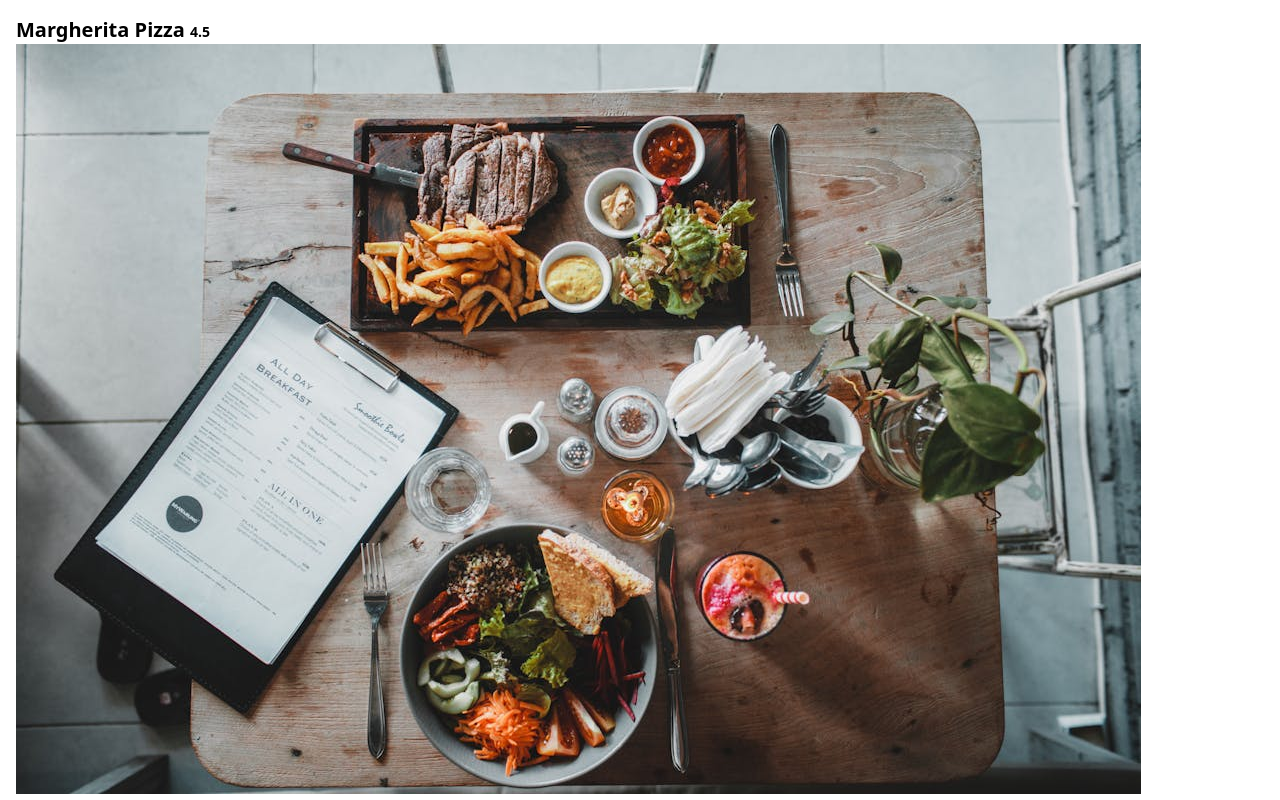
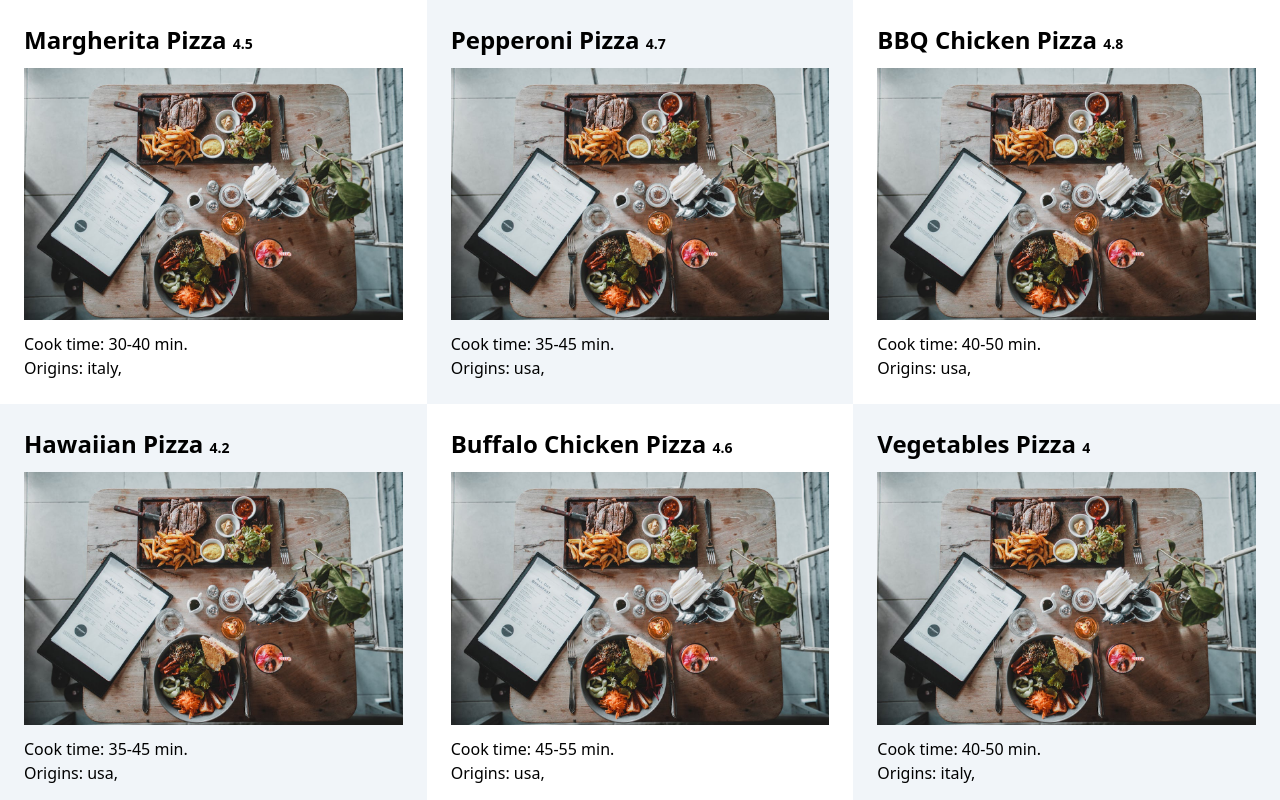
Before and after one commit to devyatoff87/foodStore, an Angular app: page / in a window 1280 px wide. Shown: the top 800 px of the page. Built offline with nearby package versions, Linux system fonts and the light colour scheme; no server answers.

Commit message:
- files moved - origins has been added to the food-item - food item and food item list got more styles and layouts

```diff
--- a/src/app/app.component.ts
+++ b/src/app/app.component.ts
@@ -1,7 +1,7 @@
 import { Component, inject, OnInit } from '@angular/core';
 import { RouterOutlet } from '@angular/router';
 import { FoodService } from './features/services/food.service';
-import { FoodlistComponent } from "./features/foodlist/foodlist/foodlist.component";
+import { FoodlistComponent } from "./features/foodlist/foodlist.component";
 
 @Component({
   selector: 'app-root',
--- /dev/null
+++ b/src/app/features/fooditem/fooditem.component.html
@@ -0,0 +1,14 @@
+<div class="{{even() ? '' : 'bg-slate-100'}} p-6">
+  <h3 class="font-semibold sm:text-xl lg:text-2xl">{{name()}} <span class="text-sm">{{stars()}}</span></h3>
+  <img [src]="imageUrl()" class="max-w-full mt-3" alt="food-img">
+  <ul>
+    <li class="mt-3">Cook time: {{cookTime()}} min.</li>
+    <li>
+      <div class="flex"> Origins:
+        @for (origin of origins(); track $index) {
+        <span>&nbsp;{{origin}}, </span>
+        }
+      </div>
+    </li>
+  </ul>
+</div>
--- a/src/app/features/foodlist/fooditem/fooditem.component.ts
+++ b/src/app/features/fooditem/fooditem.component.ts
@@ -13,8 +13,9 @@ export class FooditemComponent {
   price = input<Number>();
   cookTime = input<String>('');
   favorite = input<String>('');
-  origins = input<String>('');
+  origins = input<string[]>([]);
   stars = input<Number>();
   imageUrl = input<String>('');
   tags? = input<String>('');
+  even = input<boolean>()
 }
--- a/src/app/features/foodlist/fooditem/fooditem.component.html
+++ /dev/null
@@ -1,5 +0,0 @@
-<div class="p-4">
-  <h3 class="font-semibold text-xl">{{name()}} <span class="text-sm">{{stars()}}</span></h3>
-  <img [src]="imageUrl()" alt="food-img">
-  <div>Cook time: {{cookTime()}} min.</div>
-</div>
--- /dev/null
+++ b/src/app/features/foodlist/foodlist.component.html
@@ -0,0 +1,6 @@
+<div class="flex flex-wrap">
+  @for (item of foodList(); track $index) {
+  <app-fooditem class="sm:w-full md:w-1/2 xl:w-1/3" [even]="$index % 2 === 0" [name]="item.name" [id]="item.id"
+    [stars]="item.stars" [cookTime]="item.cookTime" [imageUrl]="item.imageUrl" [origins]="item.origins"></app-fooditem>
+  }
+</div>
--- a/src/app/features/foodlist/foodlist/foodlist.component.ts
+++ b/src/app/features/foodlist/foodlist.component.ts
@@ -1,8 +1,8 @@
-import { Food } from './../../../models/Food.model';
+import { Food } from '../../models/Food.model';
 import { Component, inject, signal } from '@angular/core';
-import { FoodService } from '../../services/food.service';
+import { FoodService } from '../services/food.service';
 import { FooditemComponent } from "../fooditem/fooditem.component";
-import { ImageCheckService } from '../../../shared/services/image-check.service';
+import { ImageCheckService } from '../../shared/services/image-check.service';
 
 @Component({
   selector: 'app-foodlist',
--- a/src/app/features/foodlist/foodlist/foodlist.component.html
+++ /dev/null
@@ -1,7 +0,0 @@
-<ng-container>
-  @for (item of foodList(); track $index) {
-  <app-fooditem [name]="item.name" [id]="item.id" [stars]="item.stars" [cookTime]="item.cookTime"
-    [imageUrl]="item.imageUrl"></app-fooditem>
-
-  }
-</ng-container>
```
Also changed, not shown: src/app/features/fooditem/fooditem.component.scss (added), src/app/features/foodlist/foodlist.component.scss (added), src/app/features/foodlist/foodlist/foodlist.component.scss (deleted), 2 other files (tests, documents, lock files or other folders).
